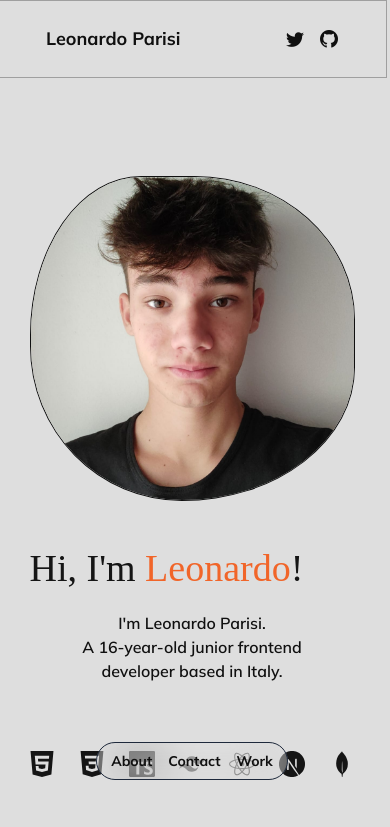
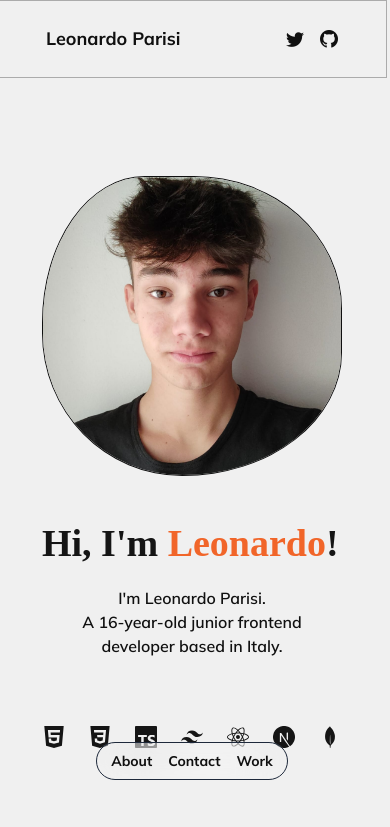
Before and after one commit to leonardoparisii/leonardo.parisi, a Next.js app: page / in a window 390 px wide. Shown: the top 827 px of the page. Built offline with nearby package versions, Linux system fonts and the light colour scheme; a web font is replaced by a local one.

Commit message:
xs devices fix

```diff
--- a/src/app/layout.tsx
+++ b/src/app/layout.tsx
@@ -4,33 +4,45 @@ import type { Metadata } from "next";
 import Footer from "@/components/Footer";
 import { Analytics } from "@vercel/analytics/react";
 
+const url = new URL("https://leonardoparisi.rip");
+const title = "Leonardo Parisi - Portfolio";
+const author = "LeonardoParisi <parisileonardo15@gmail.com>";
+
 export const metadata: Metadata = {
-  title: "Hi, I'm Leonardo",
+  title,
   description:
     "I'm Leonardo Parisi. A 16-year-old junior frontend developer based in Italy.",
   authors: [
     {
-      name: "Leonardo Parisi",
-      url: "",
+      name: author,
+      url,
     },
   ],
-  creator: "Leoanrdo Parisi",
-  publisher: "Leonardo Parisi",
+  creator: author,
+  publisher: author,
   viewport: {
     width: "device-width",
     initialScale: 1,
   },
-  openGraph: {
-    siteName: "",
-    url: "",
-    title: "Hi, I'm Leonardo",
-    description:
-      "I'm Leonardo Parisi. A 16-year-old junior frontend developer based in Italy.",
-    type: "website",
-  },
   robots: {
     index: true,
     follow: true,
+  },
+  openGraph: {
+    title,
+    description:
+      "I'm Leonardo Parisi. A 16-year-old junior frontend developer based in Italy.",
+    siteName: "leonardo Parisi portfolio",
+    type: "website",
+    url,
+  },
+  twitter: {
+    title,
+    description:
+      "I'm Leonardo Parisi. A 16-year-old junior frontend developer based in Italy.",
+    site: "@_leoparisi",
+    creator: "@_leoparisi",
+    card: "summary",
   },
 };
 
--- a/src/app/page.tsx
+++ b/src/app/page.tsx
@@ -22,13 +22,13 @@ export default function Home() {
               src="/ProfileImage.png"
               alt="ProfileImage"
               className="border-[1.5px] border-solid border-dark relative bg-no-repeat bg-cover animate-border"
-              width={325}
-              height={325}
+              width={300}
+              height={300}
               draggable={false}
             />
           </div>
           <div className="flex flex-col w-full gap-6 items-start my-auto">
-            <div className="lg:text-7xl text-5xl max-md:text-[38px] font-medium font-satoshi text-[#151515]">
+            <div className="lg:text-7xl text-5xl max-md:text-[38px] sm:font-medium font-semibold font-satoshi text-[#151515]">
               Hi, I'm <span className="text-orange">Leonardo</span>!
             </div>
             <Text
@@ -49,7 +49,7 @@ export default function Home() {
           <div className="flex flex-row gap-6 items-center justify-center mt-1">
             {TechData.map((item) => (
               <div
-                className="text-[26px] text-[#151515] hover:text-orange/90 transition-all duration-500 cursor-pointer h-fit w-fit"
+                className="sm:text-[26px] text-[22px] text-[#151515] hover:text-orange/90 transition-all duration-500 cursor-pointer h-fit w-fit"
                 key={item.name}
               >
                 {item.icon}
--- /dev/null
+++ b/src/app/robots.ts
@@ -0,0 +1,11 @@
+import { MetadataRoute } from "next";
+
+export default function robots(): MetadataRoute.Robots {
+  return {
+    rules: {
+      userAgent: "*",
+      allow: "/",
+    },
+    sitemap: "https://leonardoparisi.rip/sitemap.xml",
+  };
+}
--- /dev/null
+++ b/src/app/sitemap.ts
@@ -0,0 +1,10 @@
+import { MetadataRoute } from "next";
+
+export default function sitemap(): MetadataRoute.Sitemap {
+  return [
+    {
+      url: "https://leonardoparisi.rip",
+      priority: 1,
+    },
+  ];
+}
--- /dev/null
+++ b/src/app/work/layout.tsx
@@ -0,0 +1,16 @@
+export const metadata = {
+  title: 'Next.js',
+  description: 'Generated by Next.js',
+}
+
+export default function RootLayout({
+  children,
+}: {
+  children: React.ReactNode
+}) {
+  return (
+    <html lang="en">
+      <body>{children}</body>
+    </html>
+  )
+}
--- a/src/components/Header.tsx
+++ b/src/components/Header.tsx
@@ -27,7 +27,7 @@ const Header = () => {
 
   return (
     <header
-      className={`fixed transition-all duration-300 w-full px-12 box-border flex items-center justify-center bg-[#dedede]/90 z-50 ${
+      className={`fixed transition-all duration-300 w-full px-12 box-border flex items-center justify-center bg-[#f0f0f0]/90 z-50 ${
         scroll > 10 ? "py-5 border-dark/0" : "py-6 border border-dark/30"
       }`}
     >
--- a/src/styles/global.css
+++ b/src/styles/global.css
@@ -12,7 +12,7 @@ body {
 }
 
 body {
-  background: #dedede;
+  background: #f0f0f0;
   color: #f8fafc;
   min-height: 100vh;
   position: relative;
```
